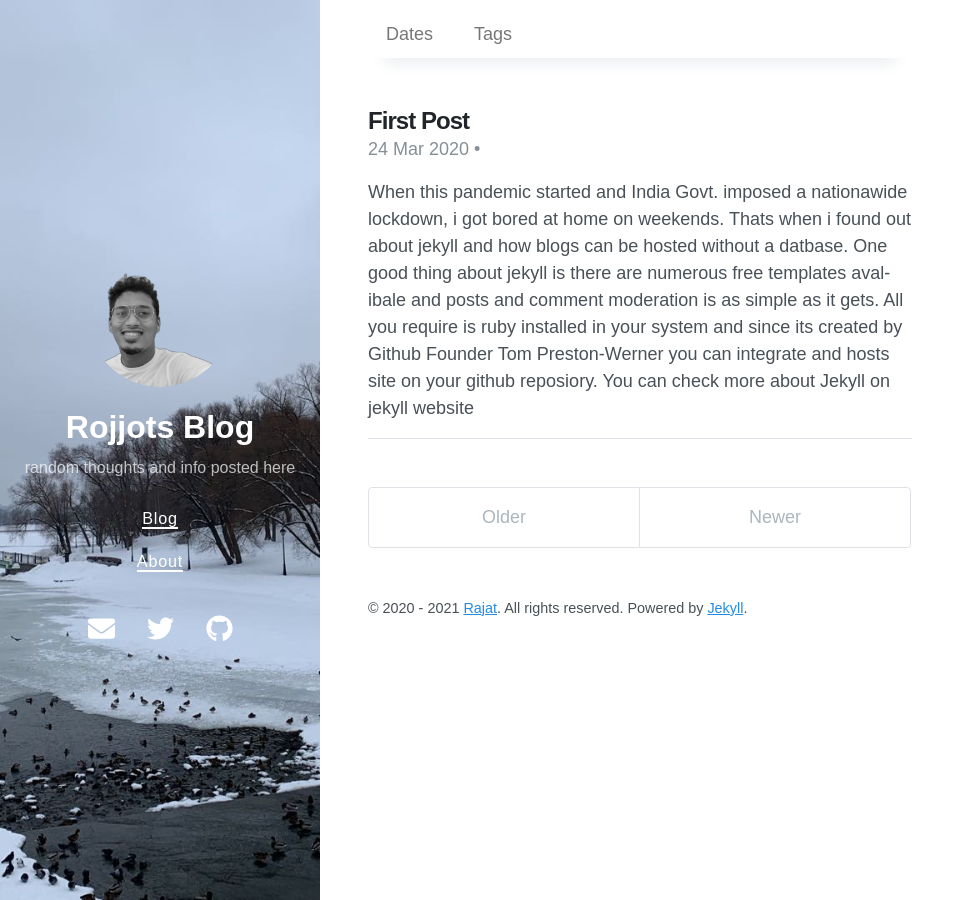
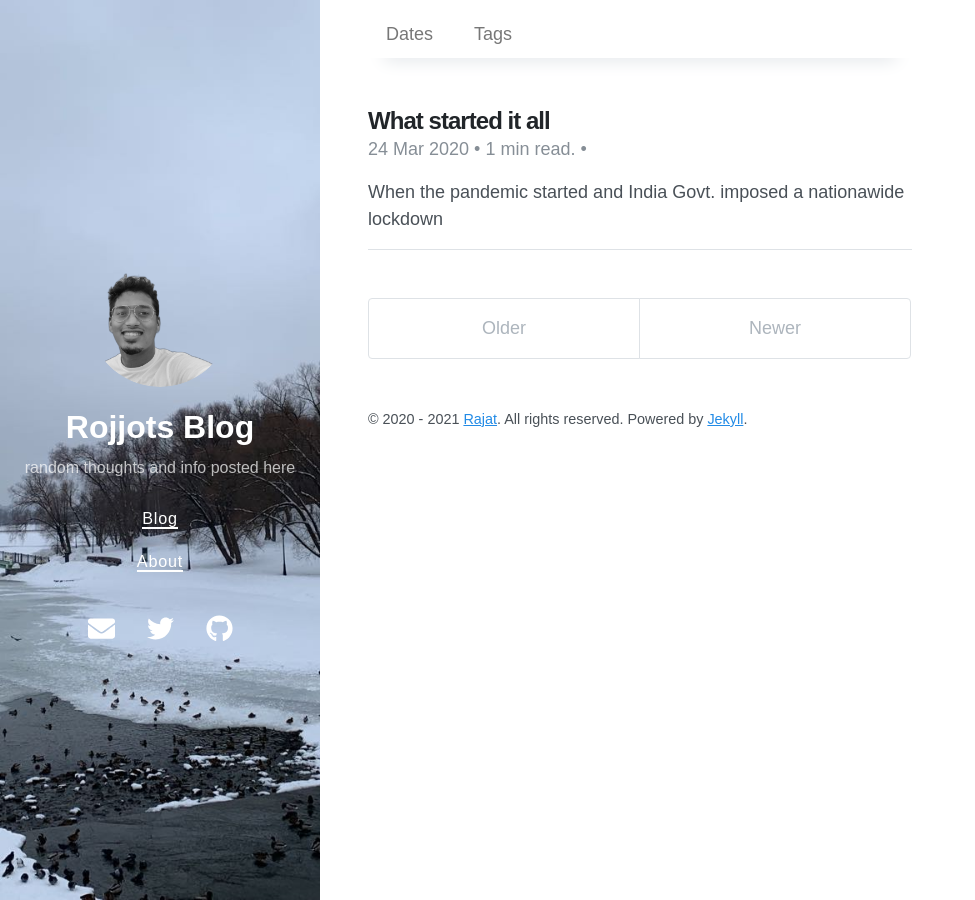
Before and after one commit to RAJATRG/hello_world, a Jekyll site: the page built from index.html, in a window 1280 px wide. Shown: the whole page, without its empty margins (0-975 px from the left). Built offline with Jekyll 4.4.1, drawn with Linux system fonts in a browser that asks for light colours; nearby versions of some CDN libraries; the list of posts is cut into pages by our own code; comment, search, counter and statistics services are not loaded.

Commit message:
reading time

```diff
--- a/_layouts/home.html
+++ b/_layouts/home.html
@@ -15,6 +15,9 @@ layout: default
 
     <div class="post-meta">
       <time datetime="{{ post.date | date_to_xmlschema }}">{{ post.date | date_to_string }}</time>
+      <span> • </span>
+      {% assign words = post.content | strip_html | number_of_words %}
+      <span>{{ words | divided_by: 180 | plus: 1 }} min read.</span>
       {%- if  site.disqus -%}
         <span> • </span>
         <a class="comment-count" href="{{ post.url | relative_url }}#disqus_thread">
--- a/_layouts/page.html
+++ b/_layouts/page.html
@@ -1,5 +1,6 @@
 ---
 layout: default
+comments: true
 ---
 
 <article class="page">
--- a/_posts/2021-05-02-first-post.md
+++ b/_posts/2021-05-02-first-post.md
@@ -1,11 +1,12 @@
 ---
 layout: post
-title: First Post
+title: What started it all
 tags: [info,jekyll,tech]
 math: true
 date: 2020-03-24 15:32 +0800
+excerpt: When the pandemic started and India Govt. imposed a nationawide lockdown
 ---
-When this pandemic started and India Govt. imposed a nationawide lockdown, i got bored at home on weekends. Thats when i found out about jekyll and how blogs can be hosted without a datbase. One good thing about jekyll is there are numerous free templates avalibale and posts and comment moderation is as simple as it gets.
+When "the" pandemic started and India Govt. imposed a nationawide lockdown, i got bored at home on weekends. Thats when i found out about jekyll and how blogs can be hosted without a datbase. One good thing about jekyll is there are numerous free templates avalibale and posts and comment moderation is as simple as it gets.
 All you require is ruby installed in your system and since its created by Github Founder <a href="https://en.wikipedia.org/wiki/Tom_Preston-Werner">Tom Preston-Werner</a> you can integrate and hosts site on your github reposiory.
 You can check more about Jekyll on <a href="https://jekyllrb.com">jekyll website</a>
 <img src="https://jekyllrb.com/img/octojekyll.png" alt="Jekyll with github">
```
